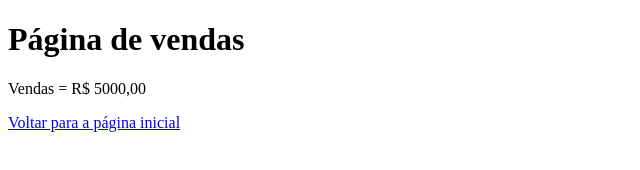
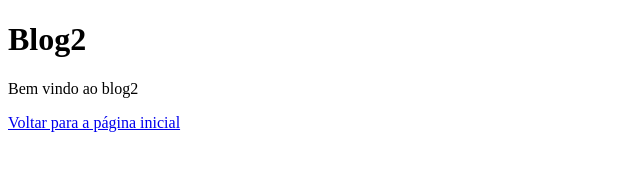
Before and after one commit to Camidja/aulagithub, a plain HTML site: page blog2.html in a window 1280 px wide. Shown: the whole page, without its empty margins (0-640 px from the left). Drawn offline with Linux system fonts and the light colour scheme.

Commit message:
Atualizações no layout

```diff
--- a/blog2.html
+++ b/blog2.html
@@ -7,8 +7,8 @@
     <title>Document</title>
 </head>
 <body>
-    <h1>Página de vendas</h1>
-    <p>Vendas = R$ 5000,00</p>
+    <h1>Blog2</h1>
+    <p>Bem vindo ao blog2</p>
     <a href="index.html">Voltar para a página inicial</a>
 </body>
 </html>
```
Also changed, not shown: index.html (+1 -0 lines).
